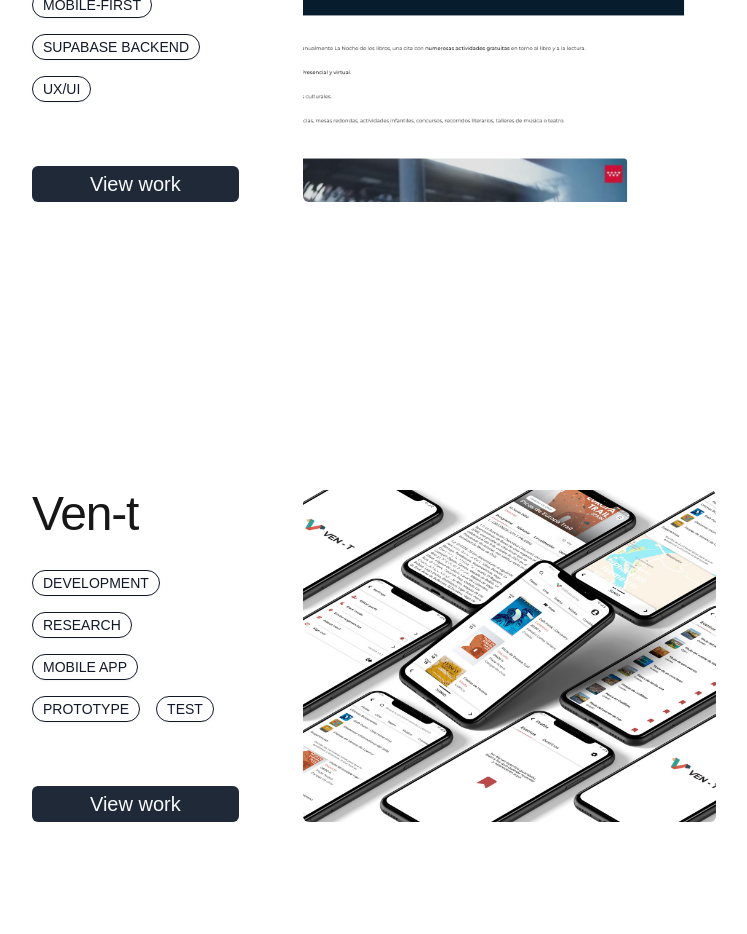
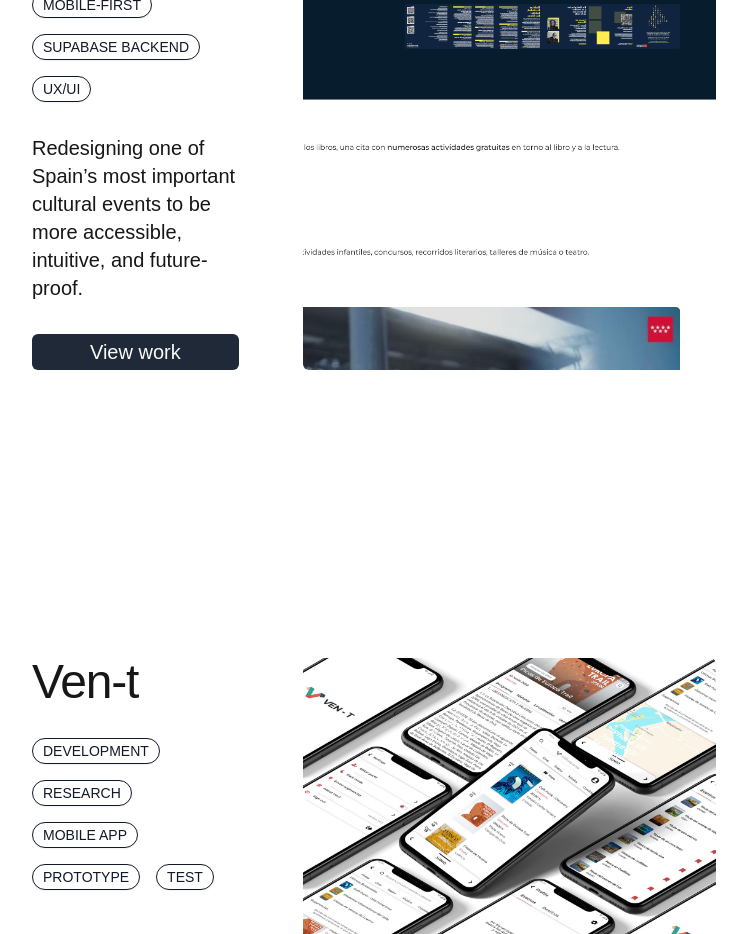
Before and after one commit to Thysreg/mac-portfolio, a Next.js app: page / in a window 1280 px wide. Shown: the part 2040-2974 px from the top of the page, without its empty margins (316-1063 px from the left). Built offline with nearby package versions, Linux system fonts and the light colour scheme.

Commit message:
Removed HeroUI

```diff
--- a/app/page.tsx
+++ b/app/page.tsx
@@ -60,6 +60,7 @@ export default function Home() {
                 chip3='Mobile-First'
                 chip4='Supabase Backend'
                 chip5='UX/UI'
+                summary='Redesigning one of Spain’s most important cultural events to be more accessible, intuitive, and future-proof. '
                 link='/lnl25'
                 src='/figma-lnl-25.png'
                 alt='La Noche de los Libros redesigned website'
--- a/package.json
+++ b/package.json
@@ -10,7 +10,6 @@
   },
   "dependencies": {
     "@fortawesome/fontawesome-svg-core": "^6.7.2",
-    "@heroui/react": "^2.7.6",
     "@img-comparison-slider/react": "^8.0.2",
     "@tailwindcss/aspect-ratio": "^0.4.2",
     "@vercel/analytics": "^1.4.1",
```
Also changed, not shown: 1 other file (tests, documents, lock files or other folders).
